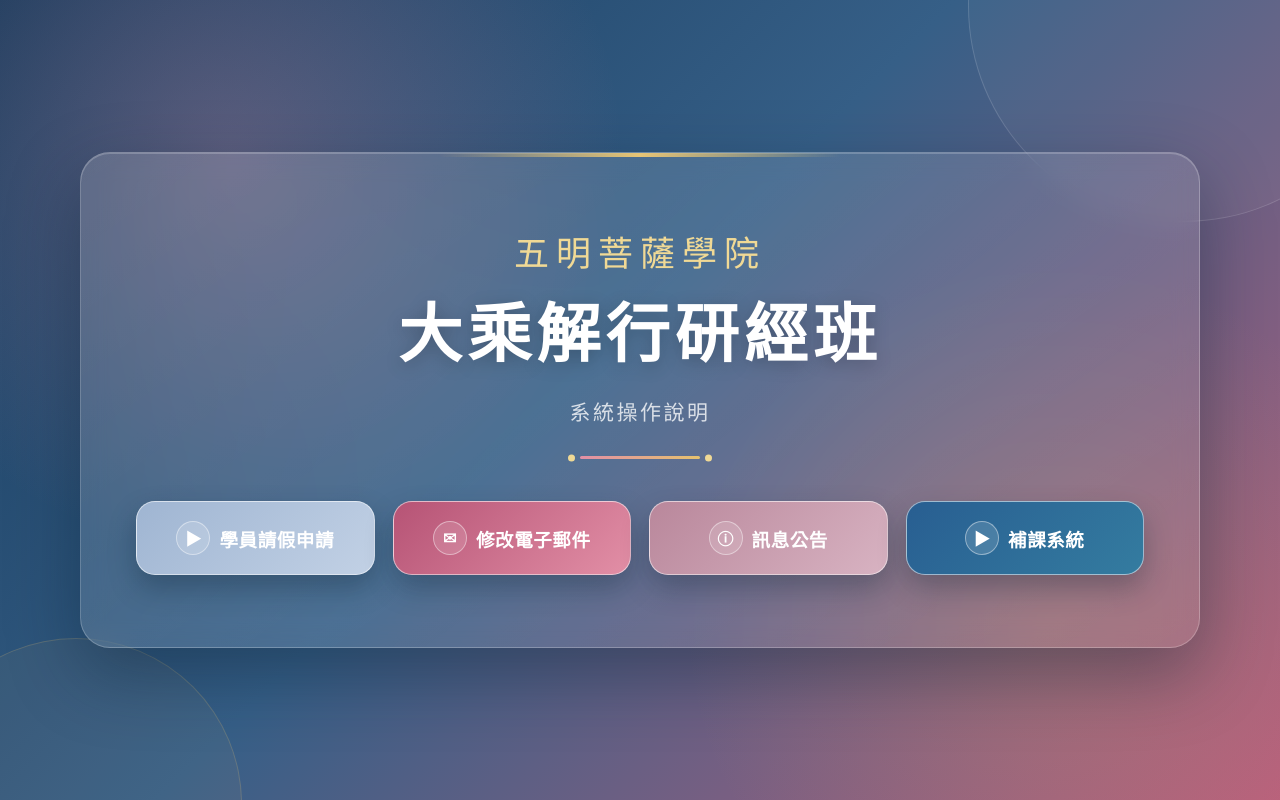
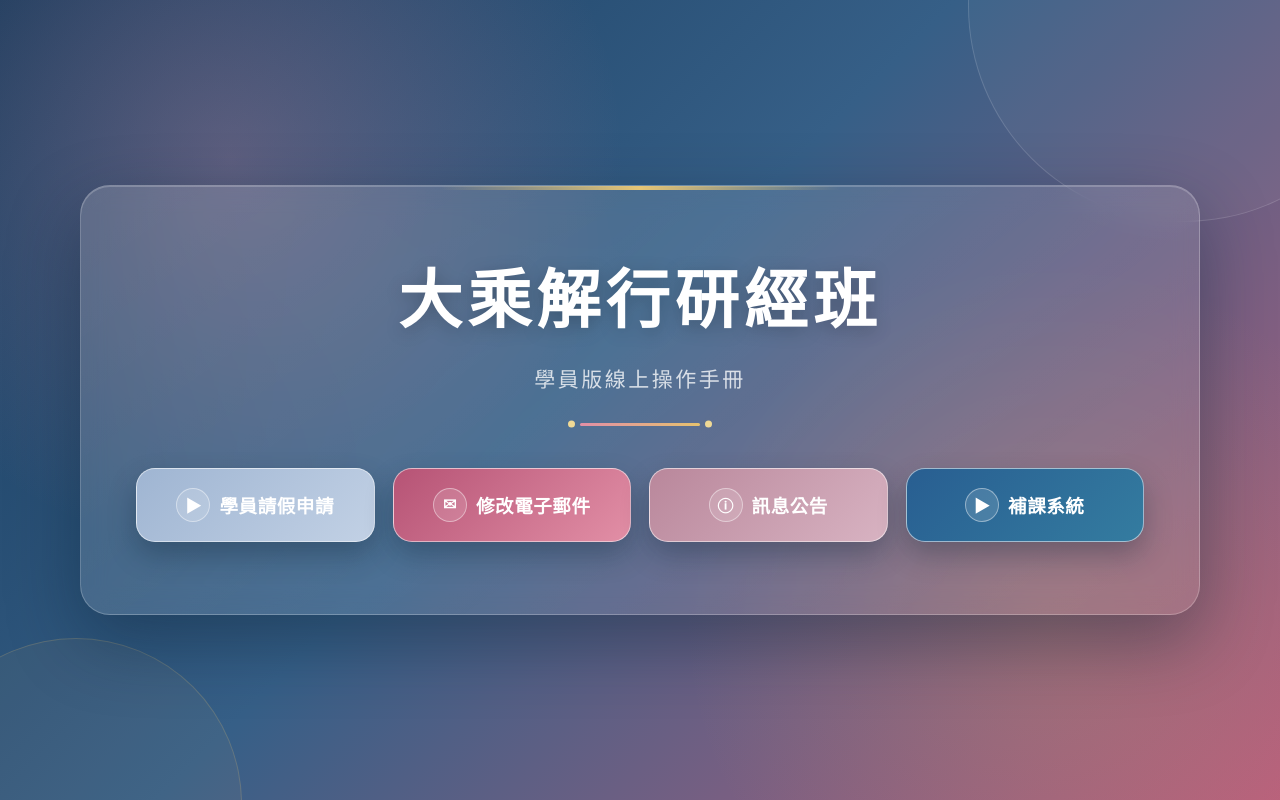
Before and after one commit to 5mingct1-spec/learner, a plain HTML site: page index.html in a window 1280 px wide. Drawn offline with Linux system fonts and the light colour scheme.

Commit message:
Update index.html

```diff
--- a/index.html
+++ b/index.html
@@ -206,9 +206,9 @@
 <body>
   <main id="homePage" class="page active">
     <section class="home-card">
-      <p class="school-name">五明菩薩學院</p>
+
       <h1 class="main-title">大乘解行研經班</h1>
-      <p class="subtitle">系統操作說明</p>
+      <p class="subtitle">學員版線上操作手冊</p>
       <div class="title-line"></div>
       <div class="button-group">
         <button type="button" class="menu-button button-three" onclick="openPresentation(1)">
```
